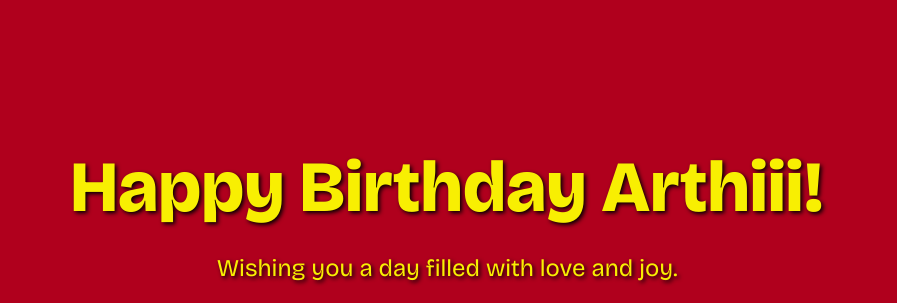
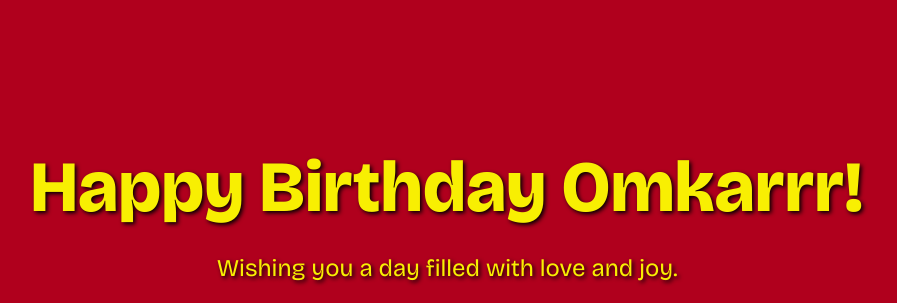
Before and after one commit to weekmedia/Birthday, a plain HTML site: page index.html in a window 1280 px wide. Shown: the top 303 px of the page, without its empty margins (193-1090 px from the left). Drawn offline with nearby package versions, Linux system fonts and the light colour scheme.

Commit message:
Update index.html

```diff
--- a/index.html
+++ b/index.html
@@ -76,7 +76,7 @@
 </head>
 <body>
     <div class="greeting">
-        <h1>Happy Birthday Arthiii!</h1>
+        <h1>Happy Birthday Omkarrr!</h1>
         <p>Wishing you a day filled with love and joy.</p>
         <div class="audio-control">
             <div class="audio-button" id="audioButton">
```
